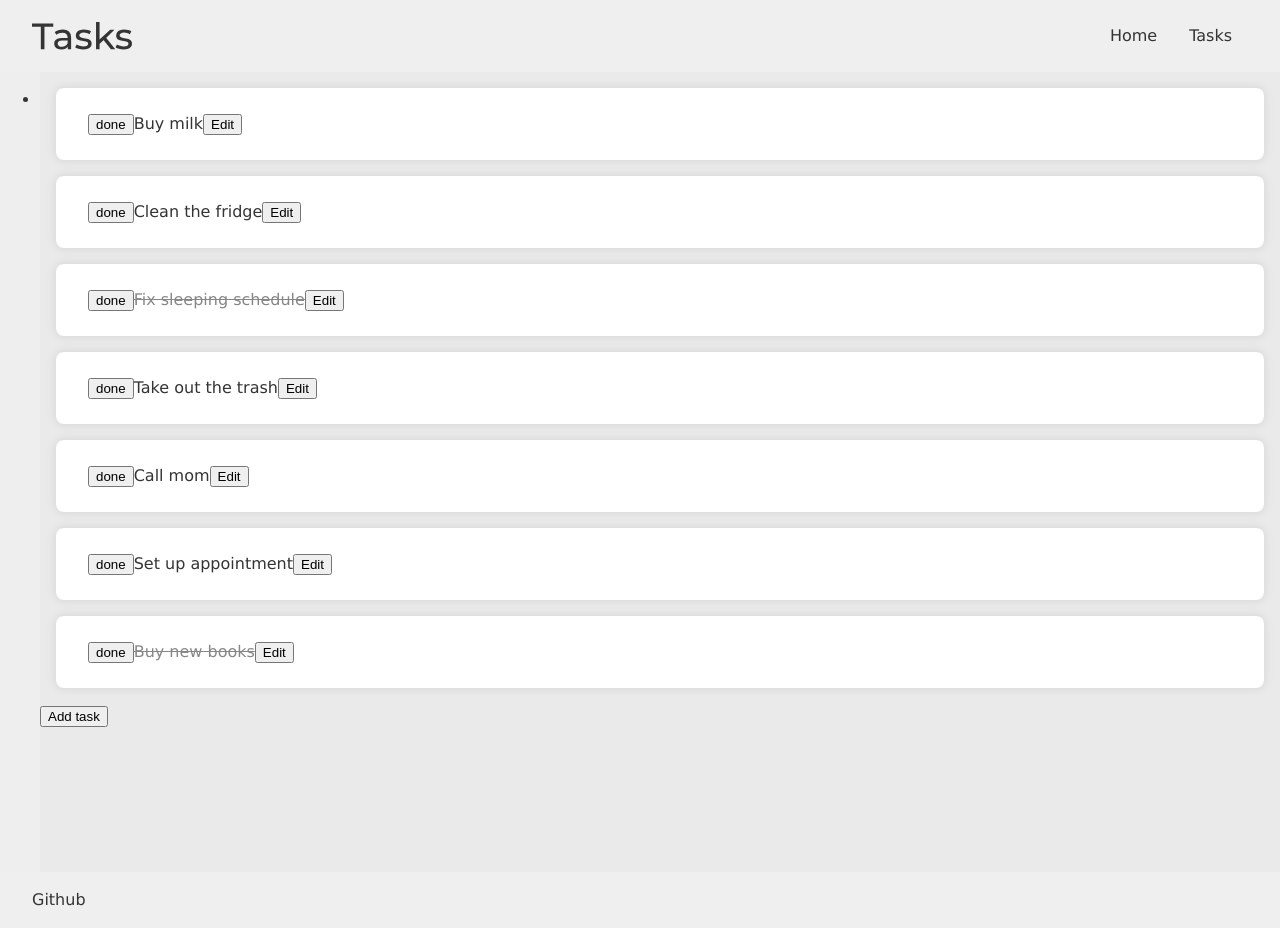
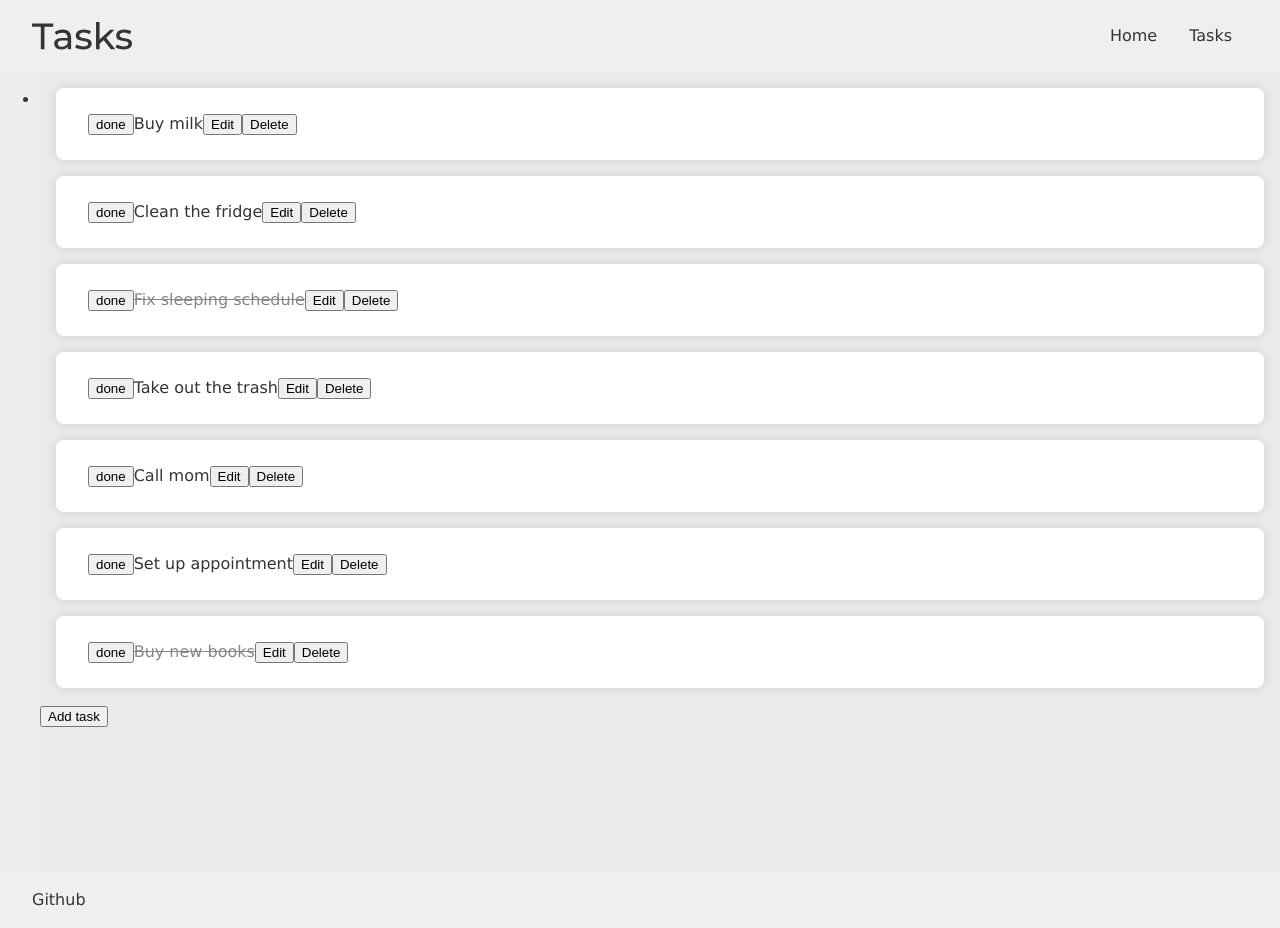
Before and after one commit to arthur-tsutiya/aplicacao-de-tarefas, a React (Create React App) app: page /tasks in a window 1280 px wide. Built offline with nearby package versions, Linux system fonts and the light colour scheme.

Commit message:
Add ability to delete tasks

```diff
--- a/src/Tasks.js
+++ b/src/Tasks.js
@@ -39,10 +39,20 @@ export default function Tasks() {
         }));
     }
 
+    function removeTask(id) {
+        setTasks(tasks.filter(task => {
+            if (task.id === id) {
+                return false;
+            }
+
+            return true;
+        }))
+    }
+
     return (
     <main className="main-page tasks-wrapper">
         <TasksSidebar/>
-        <TasksView tasks={tasks} onTaskToggle={toggleTask} onTaskChange={editTask}/>
+        <TasksView tasks={tasks} onTaskToggle={toggleTask} onTaskChange={editTask} onTaskDelete={removeTask}/>
     </main>
     );
 }
--- a/src/components/Task.js
+++ b/src/components/Task.js
@@ -1,6 +1,6 @@
 import './Task.css';
 
-export default function Task({task, onTaskToggle, onEditClick}) {
+export default function Task({task, onTaskToggle, onEditClick, onTaskDelete}) {
 
     let taskClassName = "";
     if (task.done) {
@@ -12,6 +12,7 @@ export default function Task({task, onTaskToggle, onEditClick}) {
             <button onClick={() => onTaskToggle(task.id)}>done</button>
             <p className={taskClassName}>{task.description}</p>
             <button onClick={() => onEditClick(task.id)}>Edit</button>
+            <button onClick={() => onTaskDelete(task.id)}>Delete</button>
         </li>
     );
 }
--- a/src/components/TasksView.js
+++ b/src/components/TasksView.js
@@ -3,7 +3,7 @@ import Task from './Task.js';
 import TaskEdit from './TaskEdit.js';
 import { useState } from 'react';
 
-export default function TasksView({tasks, onTaskToggle, onTaskChange}) {
+export default function TasksView({tasks, onTaskToggle, onTaskChange, onTaskDelete}) {
     const [editedTaskId, setEditedTaskId] = useState(null);
 
     function editTask(id) {
@@ -19,7 +19,7 @@ export default function TasksView({tasks, onTaskToggle, onTaskChange}) {
         <ul className="tasks-list">
             {tasks.map(task => {
                 if (editedTaskId === task.id) return <TaskEdit task={task} onTaskChange={onTaskChange} onTaskEditEnd={finishEditTask}/>;
-                return <Task key={task.id} task={task} onTaskToggle={onTaskToggle} onEditClick={editTask}/>;
+                return <Task key={task.id} task={task} onTaskToggle={onTaskToggle} onEditClick={editTask} onTaskDelete={onTaskDelete}/>;
             })}
         </ul>
         <button>Add task</button>
```
